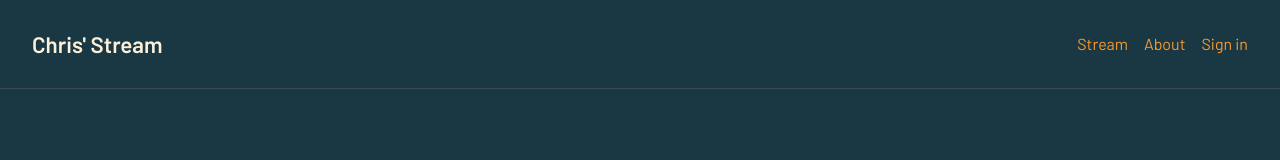
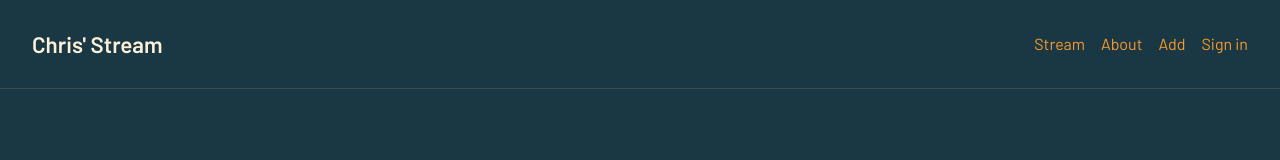
Before and after one commit to elcriz/personal-stream, a React (Create React App) app in the folder client/: page /login in a window 1280 px wide. Shown: the top 160 px of the page. Built offline with nearby package versions, Linux system fonts and the light colour scheme; no server answers.

Commit message:
Adds private routes

```diff
--- a/client/src/App.js
+++ b/client/src/App.js
@@ -4,6 +4,7 @@ import {
   Routes,
 } from 'react-router';
 import Header from './components/Header';
+import PrivateRoute from './components/PrivateRoute';
 import Stream from './pages/Stream';
 import Login from './pages/Login';
 import Register from './pages/Register';
@@ -49,7 +50,10 @@ const App = () => {
 
   return (
     <>
-      <Header isLoggedIn={isLoggedIn} />
+      <Header
+        userRole={userContext.role}
+        isLoggedIn={isLoggedIn}
+      />
       <main
         className="main"
         aria-label="Content"
@@ -66,10 +70,14 @@ const App = () => {
             path="/:id"
             exact
             element={(
-              <Item
-                isLoggedIn={isLoggedIn}
-                userRole={userContext.role}
-              />
+              <Item userRole={userContext.role} />
+            )}
+          />
+          <Route
+            path="/about"
+            exact
+            element={(
+              <About />
             )}
           />
           <Route
@@ -90,14 +98,9 @@ const App = () => {
             path="/add"
             exact
             element={(
-              <Add />
-            )}
-          />
-          <Route
-            path="/about"
-            exact
-            element={(
-              <About />
+              <PrivateRoute>
+                <Register />
+              </PrivateRoute>
             )}
           />
         </Routes>
--- a/client/src/components/Header.js
+++ b/client/src/components/Header.js
@@ -3,6 +3,7 @@ import PropTypes from 'prop-types';
 import { Link } from 'react-router-dom';
 
 const Header = ({
+  userRole,
   isLoggedIn,
 }) => (
   <header className="header">
@@ -12,6 +13,7 @@ const Header = ({
     <nav aria-label="Main">
       <Link className="link" to="/">Stream</Link>
       <Link className="link" to="/about">About</Link>
+      <Link className="link" to="/add">Add</Link>
       {isLoggedIn && (
         <>
           <Link className="link" to="/login">Sign in(debug)</Link>
@@ -26,6 +28,7 @@ const Header = ({
 );
 
 Header.propTypes = {
+  userRole: PropTypes.number,
   isLoggedIn: PropTypes.bool.isRequired,
 };
 
--- /dev/null
+++ b/client/src/components/PrivateRoute.js
@@ -0,0 +1,8 @@
+import React from 'react'
+import { Navigate } from 'react-router-dom';
+
+const PrivateRoute = ({ children, isAuthenticated }) => {
+  return isAuthenticated ? children : (<Navigate to="/login" />);
+};
+
+export default PrivateRoute;
```
Also changed, not shown: client/src/pages/Item.js (+8 -1 lines).
